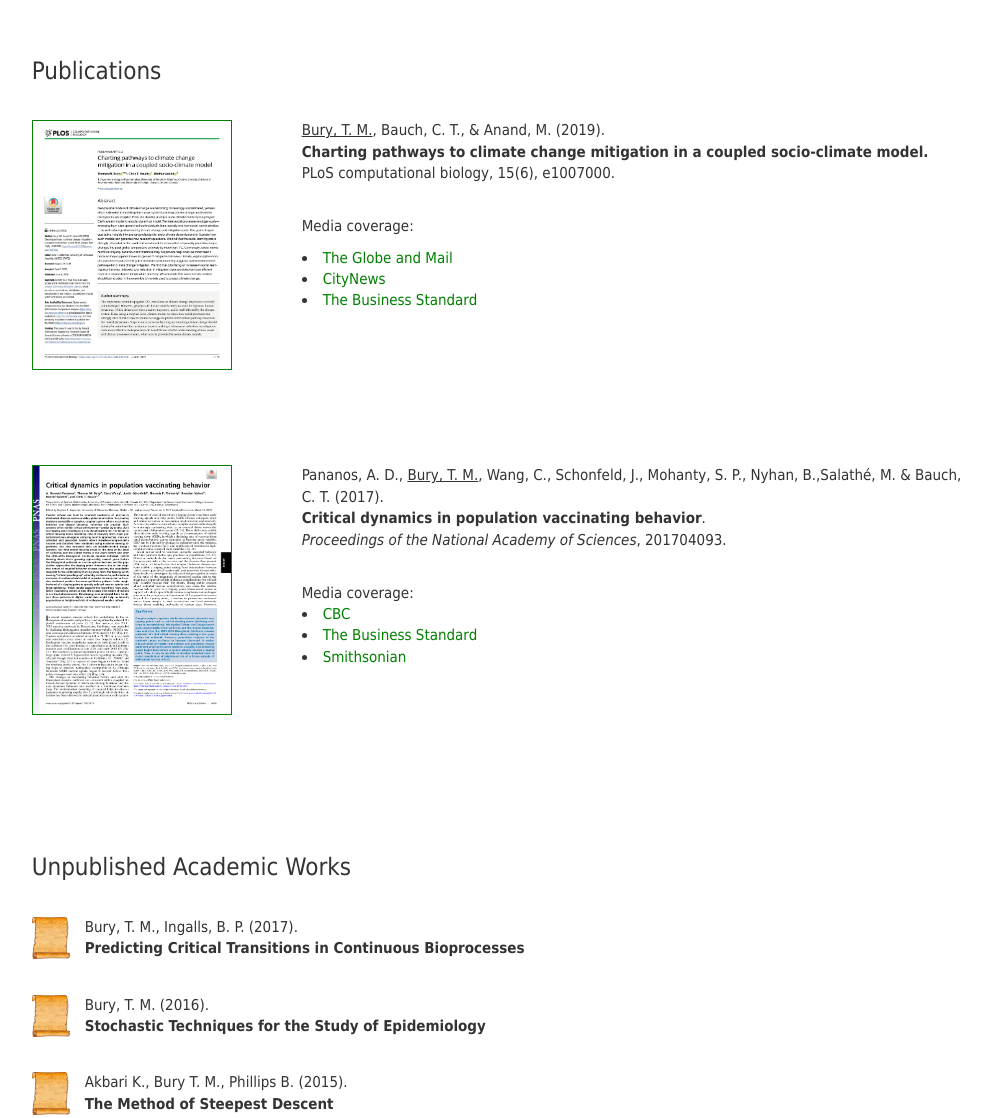
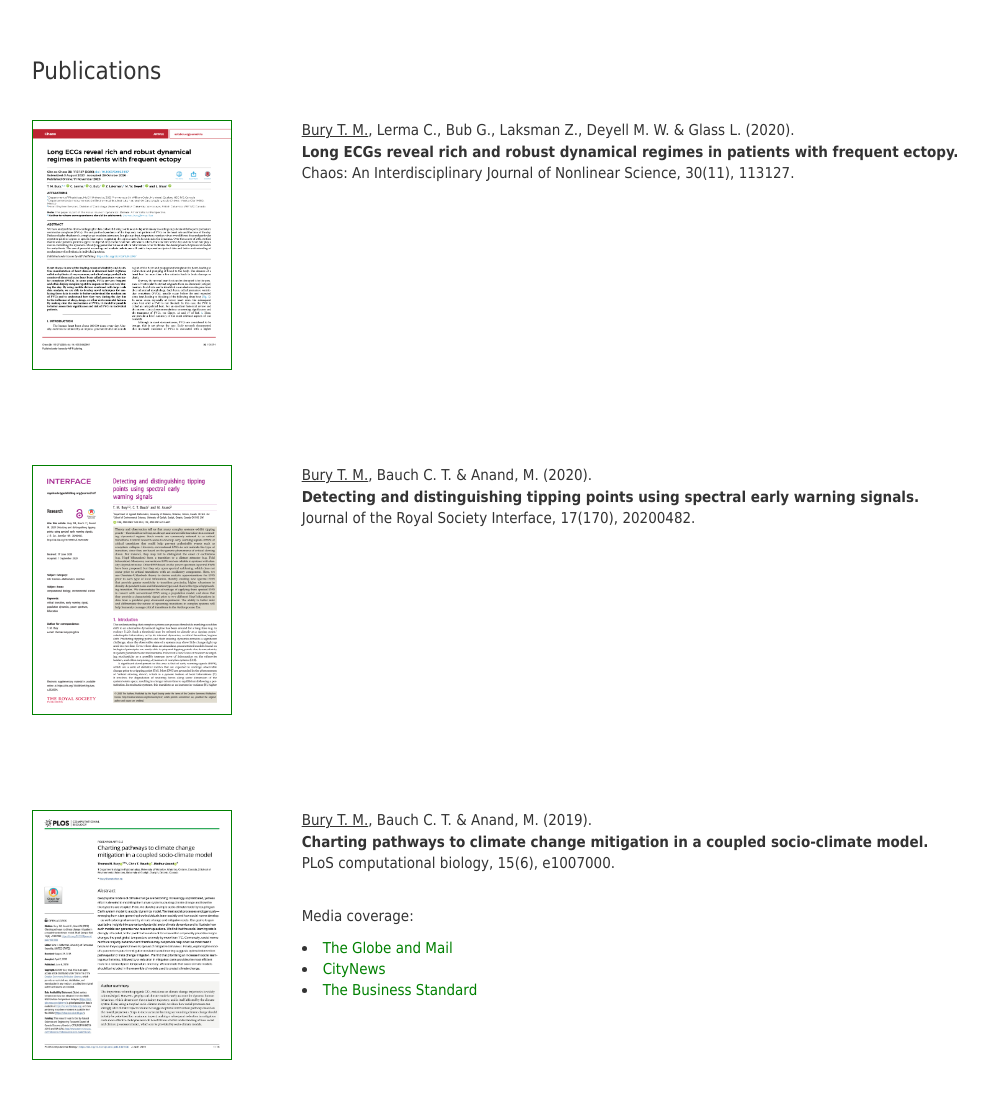
Before and after one commit to ThomasMBury/personal_webpage, a plain HTML site: page publications.html in a window 1280 px wide. Shown: the part 130-1248 px from the top of the page, without its empty margins (139-1130 px from the left). Drawn offline with nearby package versions, Linux system fonts and the light colour scheme.

Commit message:
update publications

```diff
--- a/publications.html
+++ b/publications.html
@@ -52,9 +52,21 @@
         <h3> Publications </h3>
         <br>
 
+        <div class="publications-div">
+		  <a href="https://aip.scitation.org/doi/10.1063/5.0023987" class="img-right" target="_blank"> <img src="images/papers/paper_chaos_20.png" class="img-paper"></a><p><u>Bury T. M.</u>, Lerma C., Bub G., Laksman Z., Deyell M. W. & Glass L. (2020). <br><b>Long ECGs reveal rich and robust dynamical regimes in patients with frequent ectopy.</b><br> Chaos: An Interdisciplinary Journal of Nonlinear Science, 30(11), 113127.</p>
+		  <br>
+	    </div>
+
 
         <div class="publications-div">
-		  <a href="https://journals.plos.org/ploscompbiol/article?id=10.1371/journal.pcbi.1007000" class="img-right" target="_blank"> <img src="images/papers/paper_bury19.jpg" class="img-paper"></a><p><u>Bury, T. M.</u>, Bauch, C. T., & Anand, M. (2019). <br><b>Charting pathways to climate change mitigation in a coupled socio-climate model.</b><br> PLoS computational biology, 15(6), e1007000.</p>
+		  <a href="https://royalsocietypublishing.org/doi/full/10.1098/rsif.2020.0482" class="img-right" target="_blank"> <img src="images/papers/paper_interface_20.png" class="img-paper"></a><p><u>Bury T. M.</u>, Bauch C. T. & Anand, M. (2020). <br><b>Detecting and distinguishing tipping points using spectral early warning signals.</b><br> Journal of the Royal Society Interface, 17(170), 20200482.</p>
+		  <br>
+	    </div>
+
+
+
+        <div class="publications-div">
+		  <a href="https://journals.plos.org/ploscompbiol/article?id=10.1371/journal.pcbi.1007000" class="img-right" target="_blank"> <img src="images/papers/paper_bury19.jpg" class="img-paper"></a><p><u>Bury T. M.</u>, Bauch C. T. & Anand, M. (2019). <br><b>Charting pathways to climate change mitigation in a coupled socio-climate model.</b><br> PLoS computational biology, 15(6), e1007000.</p>
 		  <br>
 		  <p>
 		  Media coverage:<br>
@@ -67,7 +79,7 @@
 
 
         <div class="publications-div">
-		  <a href="http://www.pnas.org/content/114/52/13762" class="img-right" target="_blank"> <img src="images/papers/paper_pananos17.png" class="img-paper"></a><p>Pananos, A. D., <u>Bury, T. M.</u>, Wang, C., Schonfeld, J., Mohanty, S. P., Nyhan, B.,Salathé, M. & Bauch, C. T. (2017). <br><b>Critical dynamics in population vaccinating behavior</b>. <br><i>Proceedings of the National Academy of Sciences</i>, 201704093.</p>
+		  <a href="http://www.pnas.org/content/114/52/13762" class="img-right" target="_blank"> <img src="images/papers/paper_pananos17.png" class="img-paper"></a><p>Pananos A. D., <u>Bury T. M.</u>, Wang C., Schonfeld J., Mohanty S. P., Nyhan B., Salathé M. & Bauch C. T. (2017). <br><b>Critical dynamics in population vaccinating behavior</b>. <br><i>Proceedings of the National Academy of Sciences</i>, 201704093.</p>
 		  <br>
 		  Media coverage:<br>
 		  <li><a href="https://www.cbc.ca/news/canada/kitchener-waterloo/measles-vaccine-disease-outbreak-social-media-trend-1.4443217" target="_blank"> CBC</a></li>
@@ -77,11 +89,7 @@
 	    <br><br><br><br>
 
 
-
-
-
-
-
+<!--
 
 	    <h3> Unpublished Academic Works </h3>
         <br>
@@ -97,6 +105,9 @@
 		<div class="academic-works-div">
 		 <a href="documents/academic_works/wound_healing.pdf" target="_blank"> <img src="images/scroll.jpg" class="img-scroll"></a><p>Bury, T. M. (2015). <br><b>Wound Healing Angiogenesis</b> </p>
 	    </div>
+ -->
+
+
 	    </div>
         <div class="col-sm-1 sidenav"></div>
 	</div>
@@ -109,7 +120,7 @@
 	  <a href="https://twitter.com/ThomasMBury" target="_blank"> <img src="images/twitter.png" class="icon"  ></a>&nbsp&nbsp&nbsp
 	  <a href="https://scholar.google.ca/citations?user=qAp4KBYAAAAJ&hl=en" target="_blank"> <img src="images/gscholar.jpg" class="icon"></a>&nbsp&nbsp&nbsp
       <a href="https://github.com/thomasmbury/" target="_blank"><img src="images/github.svg" class="icon"></a>&nbsp&nbsp&nbsp
-      <a href="https://www.linkedin.com/in/tom-bury/" target="_blank"> <img src="images/linkedin.png" class="icon"></a>
+      <a href="https://www.linkedin.com/in/thomas-bury/" target="_blank"> <img src="images/linkedin.png" class="icon"></a>
     </div>
     <div class="col-sm-2">
     </div>
```
Also changed, not shown: animations.html (+1 -1 lines), code.html (+1 -1 lines), contact.html (+1 -1 lines), index.html (+1 -1 lines), music.html (+1 -1 lines), research.html (+1 -1 lines), talks.html (+1 -1 lines), teaching.html (+1 -1 lines), tutoring.html (+1 -1 lines), images/papers/paper_chaos_20.png (added), images/papers/paper_interface_20.png (added), 1 other file.
